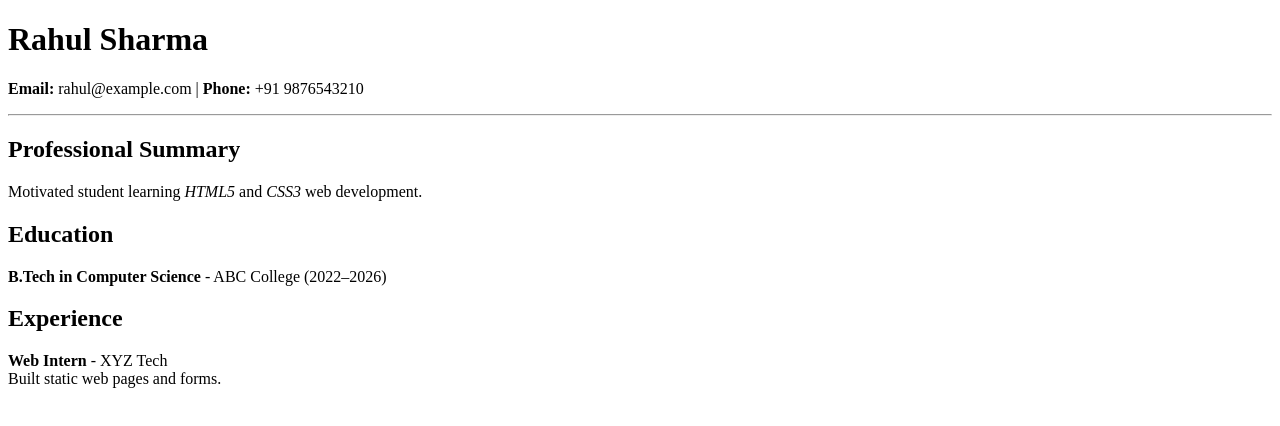
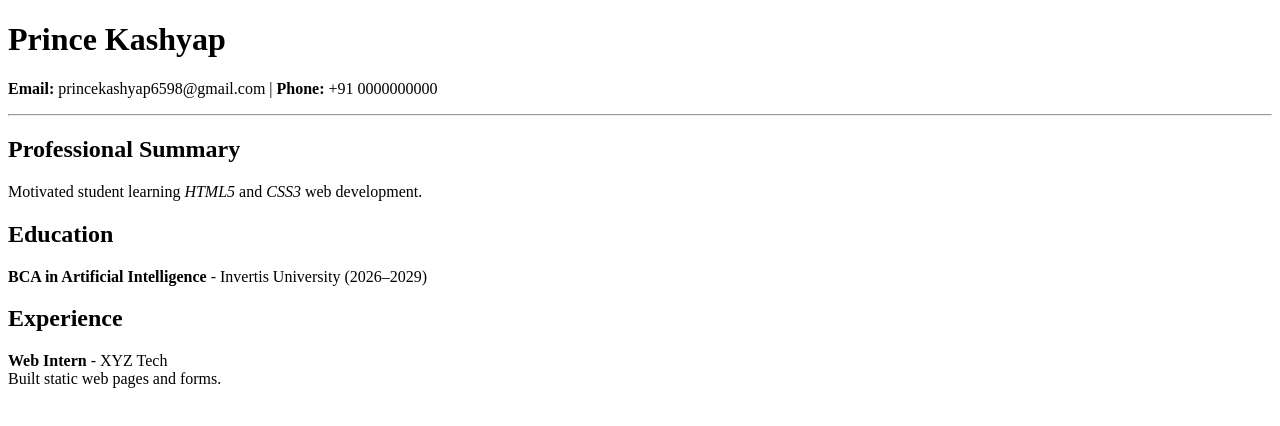
Before and after one commit to BuildsbyPrince/HTML-CSS-Assignments, a plain HTML site: page Task-07/task7.html in a window 1280 px wide. Drawn offline with Linux system fonts and the light colour scheme.

Commit message:
Update resume details for Prince Kashyap

```diff
--- a/Task-07/task7.html
+++ b/Task-07/task7.html
@@ -5,13 +5,13 @@
   <title>Text Resume</title>
 </head>
 <body>
-  <h1>Rahul Sharma</h1>
-  <p><strong>Email:</strong> rahul@example.com | <strong>Phone:</strong> +91 9876543210</p>
+  <h1>Prince Kashyap</h1>
+  <p><strong>Email:</strong> princekashyap6598@gmail.com | <strong>Phone:</strong> +91 0000000000</p>
   <hr>
   <h2>Professional Summary</h2>
   <p>Motivated student learning <em>HTML5</em> and <em>CSS3</em> web development.</p>
   <h2>Education</h2>
-  <p><strong>B.Tech in Computer Science</strong> - ABC College (2022–2026)</p>
+  <p><strong>BCA in Artificial Intelligence</strong> - Invertis University (2026–2029)</p>
   <h2>Experience</h2>
   <p><strong>Web Intern</strong> - XYZ Tech<br>Built static web pages and forms.</p>
 </body>
```
